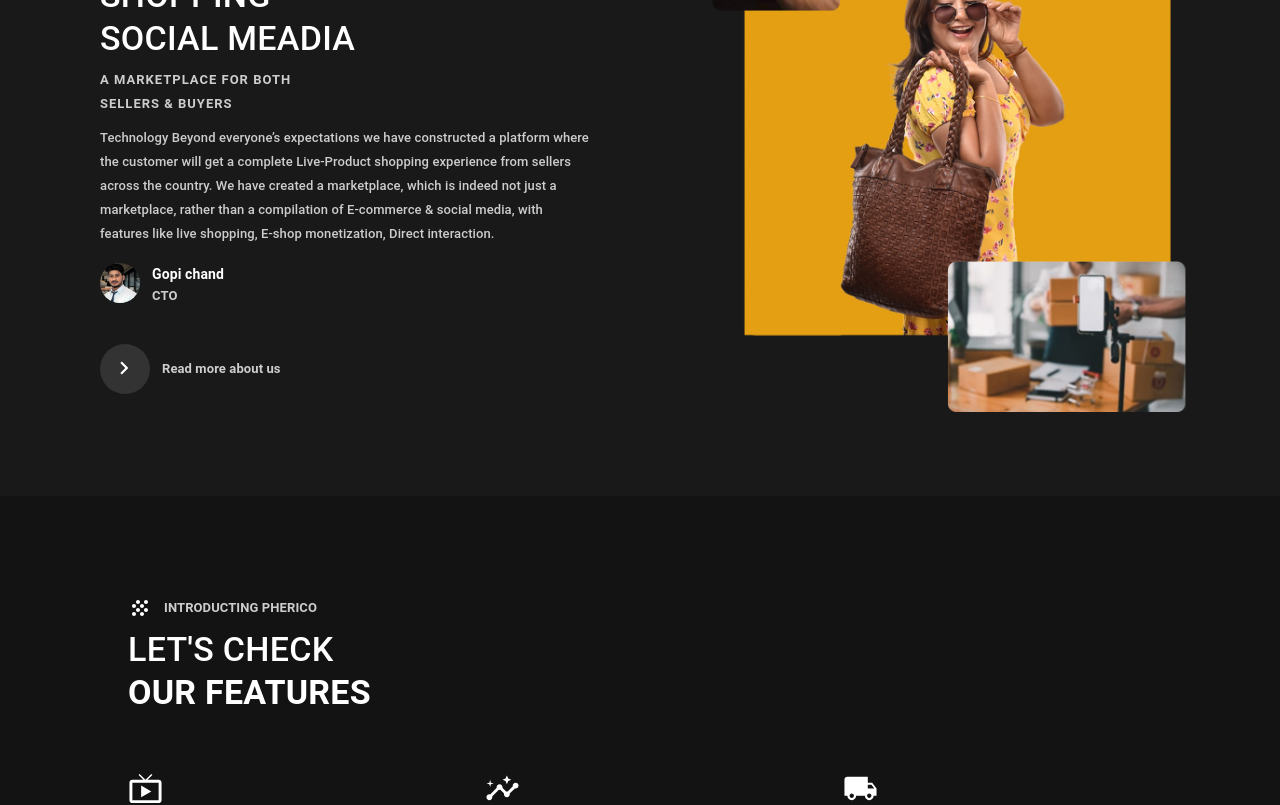
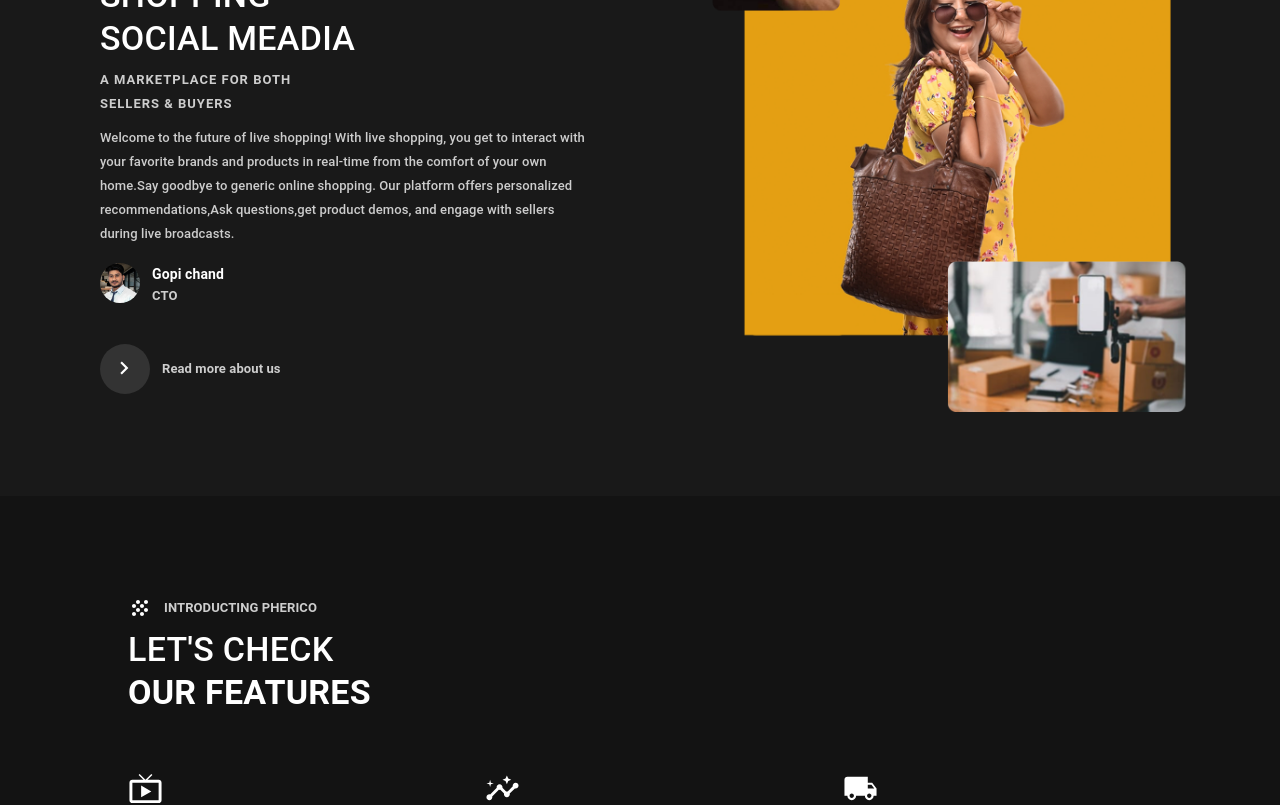
Before and after one commit to Gcsaini/pherico_web, a React (Create React App) app: page / in a window 1280 px wide. Shown: the part 1300-2105 px from the top of the page. Built offline with nearby package versions, Linux system fonts and the light colour scheme; no server answers; the database is empty; what react-animations would draw is missing.

Commit message:
updated the content

```diff
--- a/src/components/cto_,message.js
+++ b/src/components/cto_,message.js
@@ -26,12 +26,11 @@ export default function CTOMessage() {
           lineHeight: isMobile ? "1.45" : isTablet ? "1.4" : "1.5rem",
         }}
       >
-        Technology Beyond everyone’s expectations we have constructed a platform
-        where the customer will get a complete Live-Product shopping experience
-        from sellers across the country. We have created a marketplace, which is
-        indeed not just a marketplace, rather than a compilation of E-commerce &
-        social media, with features like live shopping, E-shop monetization,
-        Direct interaction.
+        Welcome to the future of live shopping! With live shopping, you get to
+        interact with your favorite brands and products in real-time from the
+        comfort of your own home.Say goodbye to generic online shopping. Our
+        platform offers personalized recommendations,Ask questions,get product
+        demos, and engage with sellers during live broadcasts.
       </Typography>
       <Stack
         direction={"row"}
--- a/src/components/home_blogs.js
+++ b/src/components/home_blogs.js
@@ -6,6 +6,7 @@ import * as React from "react";
 import useMediaQuery from "@mui/material/useMediaQuery";
 import db from "../firebase";
 import BlogGridView from "./blog_grid_view";
+import { Link } from "react-router-dom";
 export default function HomeBlogs() {
   const isMobile = useMediaQuery((theme) => theme.breakpoints.down("sm"));
   const isTablet = useMediaQuery((theme) => theme.breakpoints.down("md"));
@@ -65,10 +66,10 @@ export default function HomeBlogs() {
         >
           Let's check <b>Our Post</b>
         </Typography>
+        <Link to={"/blogs"}>
           <Chip
             label={"BROWSE ALL"}
             component={"a"}
-          href="/blogs"
             clickable
             sx={{
               color: secondaryWhite,
@@ -92,6 +93,8 @@ export default function HomeBlogs() {
               },
             }}
           />
+        </Link>
+
         {blogs &&
           blogs.map((item) => <BlogGridView data={item} key={item.id} />)}
       </Stack>
--- a/src/components/testimonial_view.js
+++ b/src/components/testimonial_view.js
@@ -71,7 +71,7 @@ export default function TestimonialView(props) {
               lineHeight: "1rem",
             }}
           >
-            Seller
+            Viewers
           </Typography>
         </Stack>
       </Stack>
```
Also changed, not shown: 1 other file (tests, documents, lock files or other folders). Lines whose indentation alone changed are shown as unchanged.
